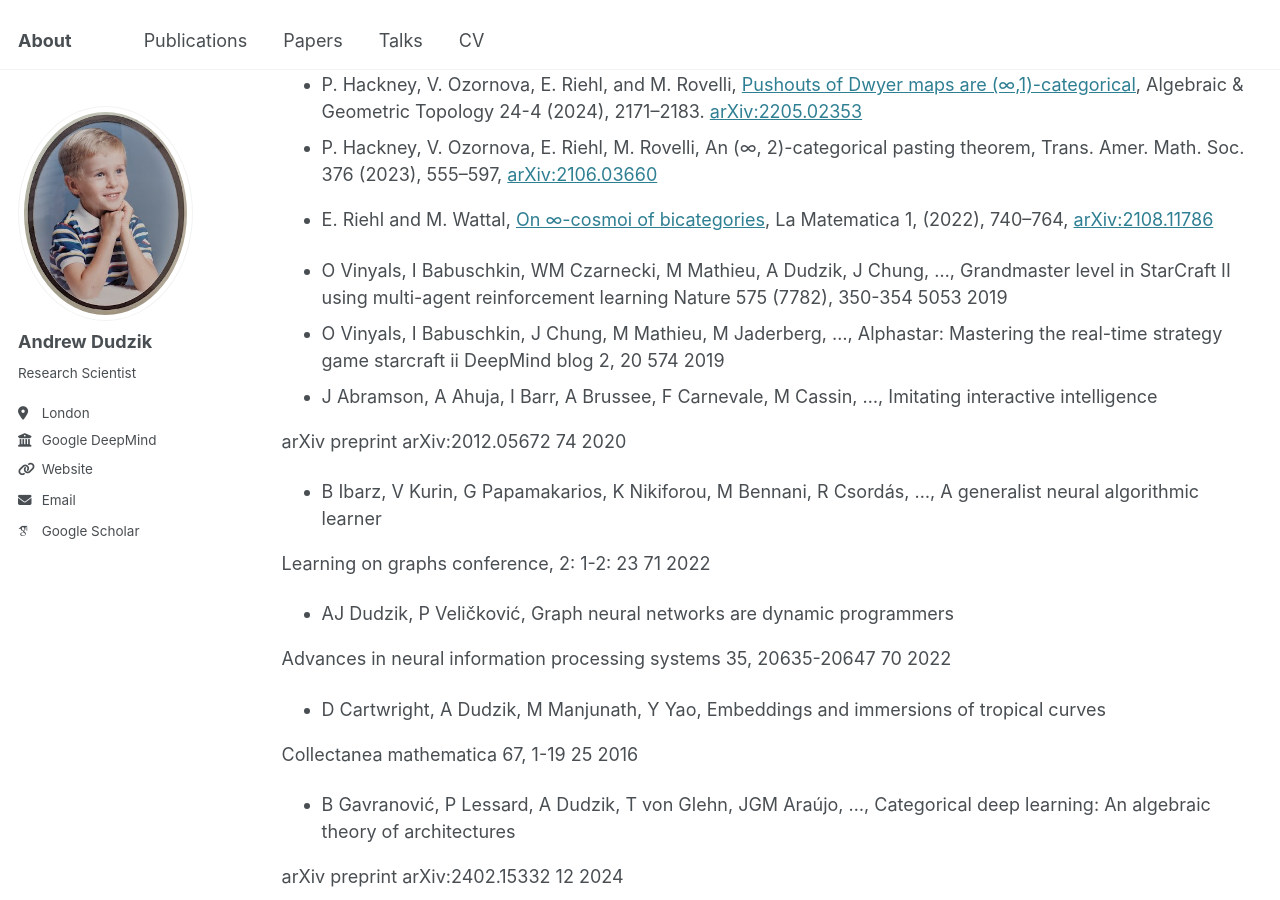
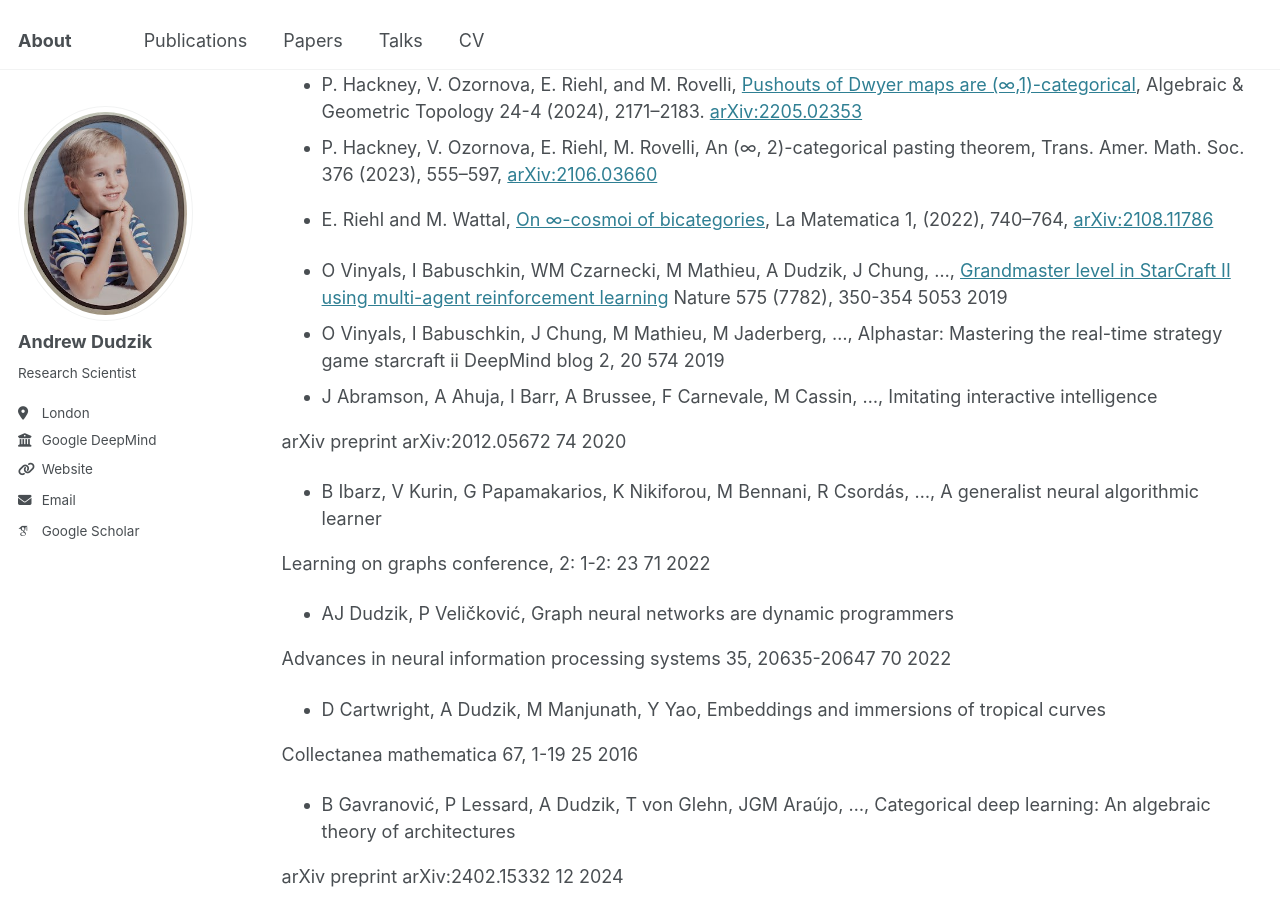
Before and after one commit to mdudzik/mdudzik.github.io, a Jekyll site: the page built from _pages/publications.md, in a window 1280 px wide and 900 px high, scrolled down 347 px. Built offline with Jekyll 4.4.1, drawn with Linux system fonts in a browser that asks for light colours; some web fonts are replaced; part of the change alters nothing that is shown.

Commit message:
Adding links

```diff
--- a/_pages/publications.md
+++ b/_pages/publications.md
@@ -42,7 +42,7 @@ Algebraic &amp; Geometric Topology 24-4 (2024), 2171--2183. [arXiv:2205.02353](h
 - P. Hackney, V. Ozornova, E. Riehl, M. Rovelli, An (&infin;, 2)-categorical pasting theorem, Trans. Amer. Math. Soc. 376 (2023), 555–597, [arXiv:2106.03660](https://arxiv.org/abs/2106.03660)
 - E. Riehl and M. Wattal, [On &infin;-cosmoi of bicategories](https://emilyriehl.github.io/files/bicategories.pdf), La Matematica 1, (2022), 740–764, [arXiv:2108.11786](https://arxiv.org/abs/2108.11786)
 
-- O Vinyals, I Babuschkin, WM Czarnecki, M Mathieu, A Dudzik, J Chung, ..., Grandmaster level in StarCraft II using multi-agent reinforcement learning
+- O Vinyals, I Babuschkin, WM Czarnecki, M Mathieu, A Dudzik, J Chung, ..., [Grandmaster level in StarCraft II using multi-agent reinforcement learning](https://scholar.google.com/citations?view_op=view_citation&hl=en&user=DdFjaEEAAAAJ&citation_for_view=DdFjaEEAAAAJ:u5HHmVD_uO8C)
 Nature 575 (7782), 350-354
 5053	2019
 - O Vinyals, I Babuschkin, J Chung, M Mathieu, M Jaderberg, ..., Alphastar: Mastering the real-time strategy game starcraft ii
```
